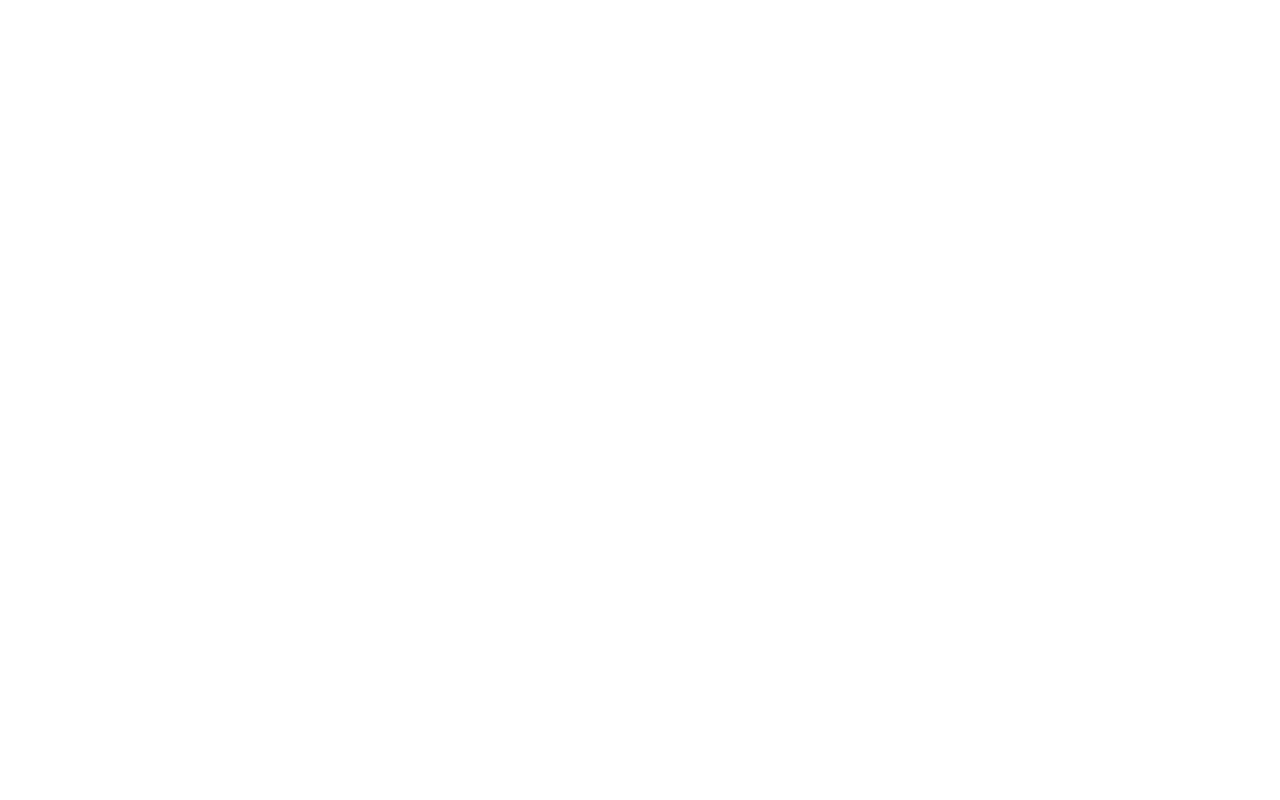
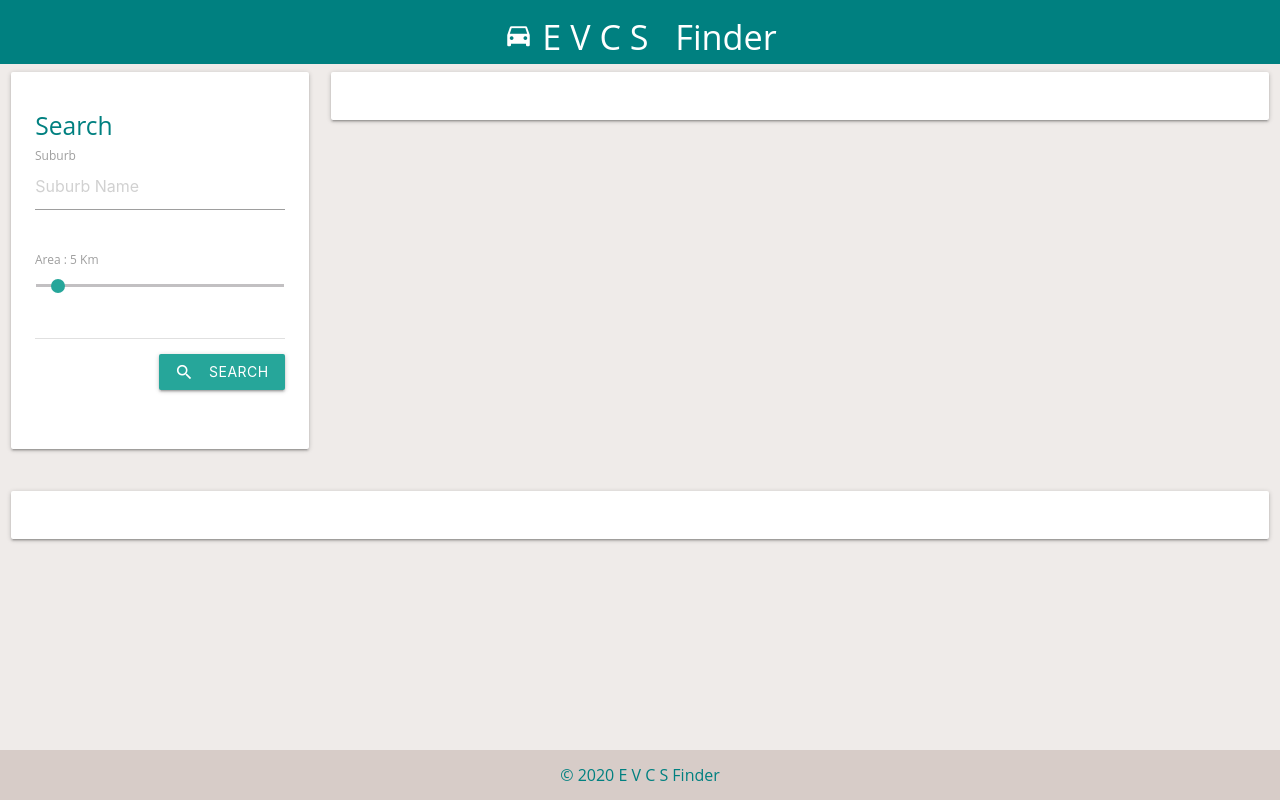
Before and after one commit to alibahrami633/EVCS-Finder, a plain HTML site: page index.html in a window 1280 px wide. Drawn offline with nearby package versions, Linux system fonts and the light colour scheme.

Commit message:
Added ui frame

```diff
--- /dev/null
+++ b/assets/css/style.css
@@ -0,0 +1,31 @@
+
+  body {
+    font-family: 'Open Sans', sans-serif;
+    font-size: 16px;
+    line-height: 1;
+    /* Added for sticky footer support */
+    display: flex;
+    min-height: 100vh;
+    flex-direction: column;
+    /* Added for sticky footer support */
+  }
+
+/* Added for sticky footer support */
+main {
+  flex: 1 0 auto;
+  }
+/* Added for sticky footer support */
+
+.evcs-header {
+    height: 8vh;
+    background-color: teal;
+    color: white;
+}
+
+.evcs-back-color{
+    background-color: teal;
+}
+
+.evcs-text-color{
+  color: teal;
+}
--- /dev/null
+++ b/assets/script/script.js
@@ -0,0 +1,10 @@
+
+$(document).ready(function () {
+
+    $("#search-area").on("change", updateSearchArea);
+
+    //Event Handlers
+    function updateSearchArea() {
+        $('#search-area-value').text($(this).val());
+    }
+});
--- a/index.html
+++ b/index.html
@@ -3,11 +3,84 @@
 <head>
     <meta charset="UTF-8">
     <meta name="viewport" content="width=device-width, initial-scale=1.0">
-    <title>Document</title>
+    <!-- Materialize - Compiled and minified CSS -->
+    <link rel="stylesheet" href="https://cdnjs.cloudflare.com/ajax/libs/materialize/1.0.0/css/materialize.min.css">
+    <!-- Material Design Icons -->
+    <link rel="stylesheet" href="https://fonts.googleapis.com/icon?family=Material+Icons">
+    <!-- Link to JQuery -->
+    <script src="https://code.jquery.com/jquery-3.4.1.min.js"></script>
+    <!-- Custom Stylesheet -->
+    <link rel="stylesheet" href="assets/css/style.css">
+    <title>E V C S Finder</title>
 </head>
 
-<body>
+<body class="brown lighten-5">
+    <header class="evcs-header valign-wrapper">
+        <div class="container center">
+            <h4><i class="small material-icons">directions_car</i> E V C S &nbsp;
+                Finder</h4>
+        </div>
+    </header>
+    <main>
+        <div class="row">
+            <div class="col s12 m5 l3">
+                <div class="card">
+                    <div class="card-content">
+                        <h5 class="evcs-text-color">Search</h5>
+                        <div class="row">
+                            <div class="input-field col s12">
+                                <label for="suburb-name" class="active">Suburb</label>
+                                <input placeholder="Suburb Name" id="suburb-name" type="text">
+                            </div>
+                        </div>
+                        <div class="row">
+                            <div class="input-field col s12">
+                                <label for="search-area" class="active">Area : <span id="search-area-value">5</span>
+                                    Km</label>
+                                <p class="range-field">
+                                    <input type="range" id="search-area" min="2" max="50" value="5" />
+                                </p>
+                            </div>
+                        </div>
+                        <div class="divider"></div>
+                        <div class="row">
+                            <div class="input-field col s12 right-align">
+                                <button class="btn waves-effect waves-light" type="submit" id="search-evcs">Search
+                                    <i class="material-icons left">search</i>
+                                </button>
+                            </div>
+                        </div>
+                    </div>
+                </div>
+            </div>
+            <div class="col s12 m7 l9">
+                <!-- Map Panel -->
+                <div class="card-panel" id="map">
 
+                </div>
+                <!-- Map Panel -->
+            </div>
+        </div>
+        <div class="row">
+            <div class="col s12">
+                <!-- Search Results Panel -->
+                <div class="card-panel" id="search-results">
+
+                </div>
+                <!-- Search Results Panel -->
+            </div>
+        </div>
+    </main>
+    <footer class="page-footer transparent">
+        <div class="footer-copyright lighten-4 brown">
+            <div class="container evcs-text-color text-darken-4 accent-3 center">
+                <strong>© 2020 E V C S Finder</strong>
+            </div>
+        </div>
+    </footer>
+
+    <!-- Link to javascript files -->
+    <script src="assets/script/script.js"></script>
 </body>
 
 </html>
```
